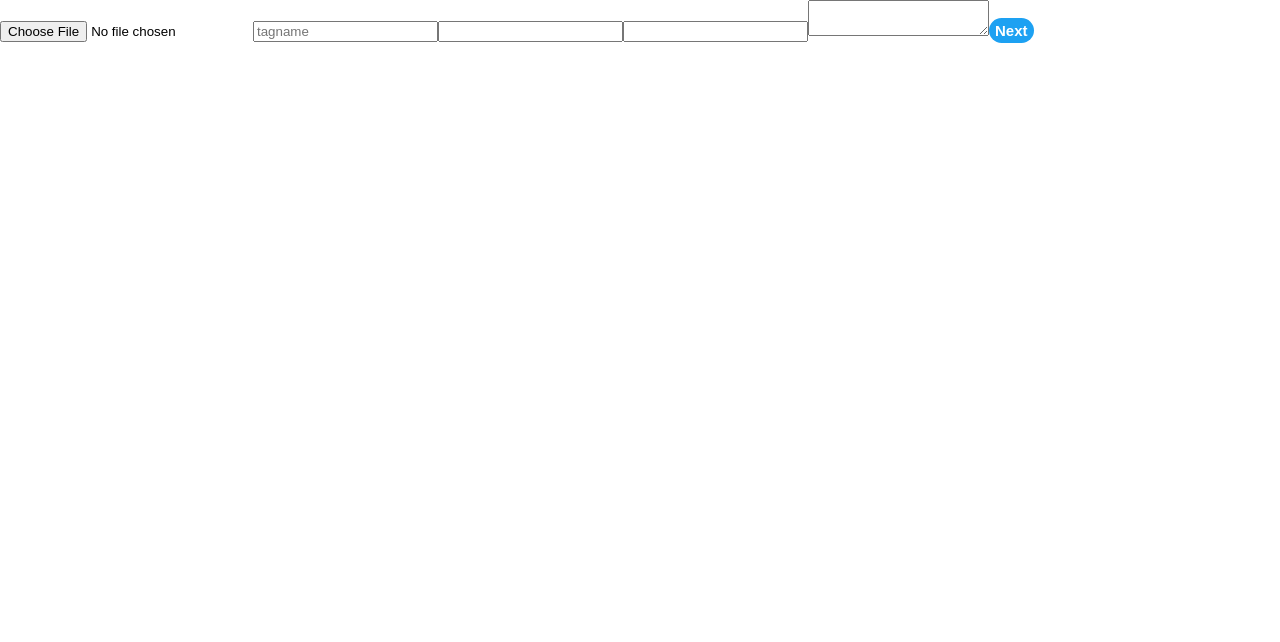
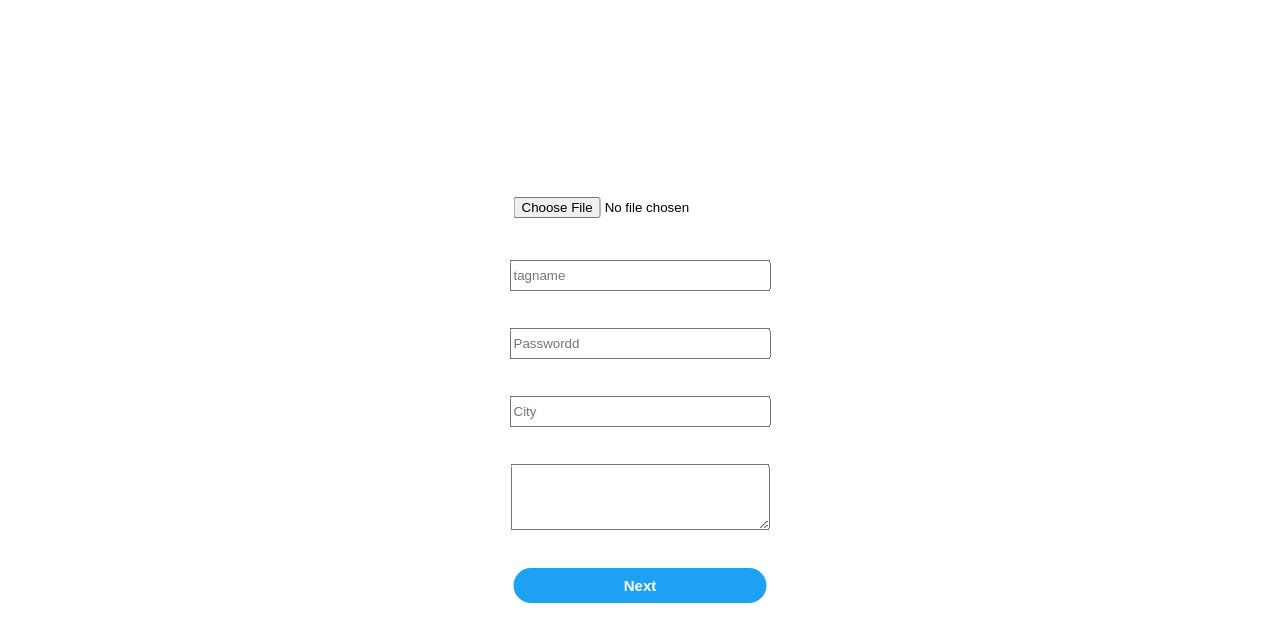
Before and after one commit to evertonnasac/compass-projeto-clone-twitter-react, a React (Vite) app: page /nextregister in a window 1280 px wide. Shown: the top 642 px of the page. Built offline with nearby package versions, Linux system fonts and the light colour scheme.

Commit message:
Finalizando a funcionalidade de criar usuario

```diff
--- a/src/pages/auth/register/RegisterProfile.tsx
+++ b/src/pages/auth/register/RegisterProfile.tsx
@@ -1,17 +1,15 @@
 import { useState, useEffect } from "react";
 import { useNavigate, useLocation } from "react-router-dom";
+import { createNewUser } from "../../../controllers/user-controller";
+
 import Button from "../../../components/Button"
 
-
-
-interface user{
-    name: string,
-    login: string
-}
+import "../../../styles/register/register_profile.sass"
+import { User } from "../../../data/templates";
 
 function RegisterProfile(){
 
-    const [user, setUser] = useState({})
+    const [user, setUser] = useState<User>({})
     const navigate = useNavigate()
     const {search} = useLocation()
 
@@ -20,11 +18,9 @@ function RegisterProfile(){
         const searchParams = new URLSearchParams(search)
 
         if(searchParams.get("name")){
-            const name = searchParams.get("name")
-            const login = searchParams.get("login")
+            const name = searchParams.get("name") || ""
+            const login = searchParams.get("login") || ""
             setUser({name : name, login: login})
-            console.log(name, login)
-            console.log(user)
         }
 
     },[search])
@@ -34,27 +30,28 @@ function RegisterProfile(){
             ...user,
             [e.target.name]: e.target.value
         })
-        console.log(user)
     }
 
     function submitUser(e:any){
         e.preventDefault()
-
+        createNewUser(user)
+        navigate("/")
     }
-
 
     return(
         <section className="signupProfile">
             <form onSubmit={submitUser}>
                 <input type="file" name="image" id="" />
                 <input type="text" name="tagname" placeholder="tagname" onChange={handleUser} />
-                <input type="password" name="passowrd" id="" />
-                <input type="text" name="city" id="" />
-                <textarea name="bio"></textarea>
+                <input type="password" name="passowrd" placeholder="Passwordd" onChange={handleUser} />
+                <input type="text" name="city" placeholder="City" onChange={handleUser}/>
+                <textarea name="bio" onChange={handleUser}></textarea>
                 <Button
                     content="Next"
-                    height="25px"
+                    height="35px"
                     kind="primary"
+                    width="100%"
+
                 />
             </form>
         </section>
--- /dev/null
+++ b/src/styles/register/register_profile.sass
@@ -0,0 +1,24 @@
+@use "../root"
+
+.signupProfile
+    width: 450px
+    height: 90%
+
+    form
+        height: 60%
+        display: flex
+        flex-direction: column
+        justify-content: space-evenly
+        align-items: center
+
+        position: absolute
+        left: 50%
+        top: 50%
+        transform: translate(-50%, -50%)
+
+        input, textarea
+            width: 100%
+            height: 25px
+
+        textarea
+            height: 60px
```
Also changed, not shown: src/data/templates.ts (+7 -6 lines).
